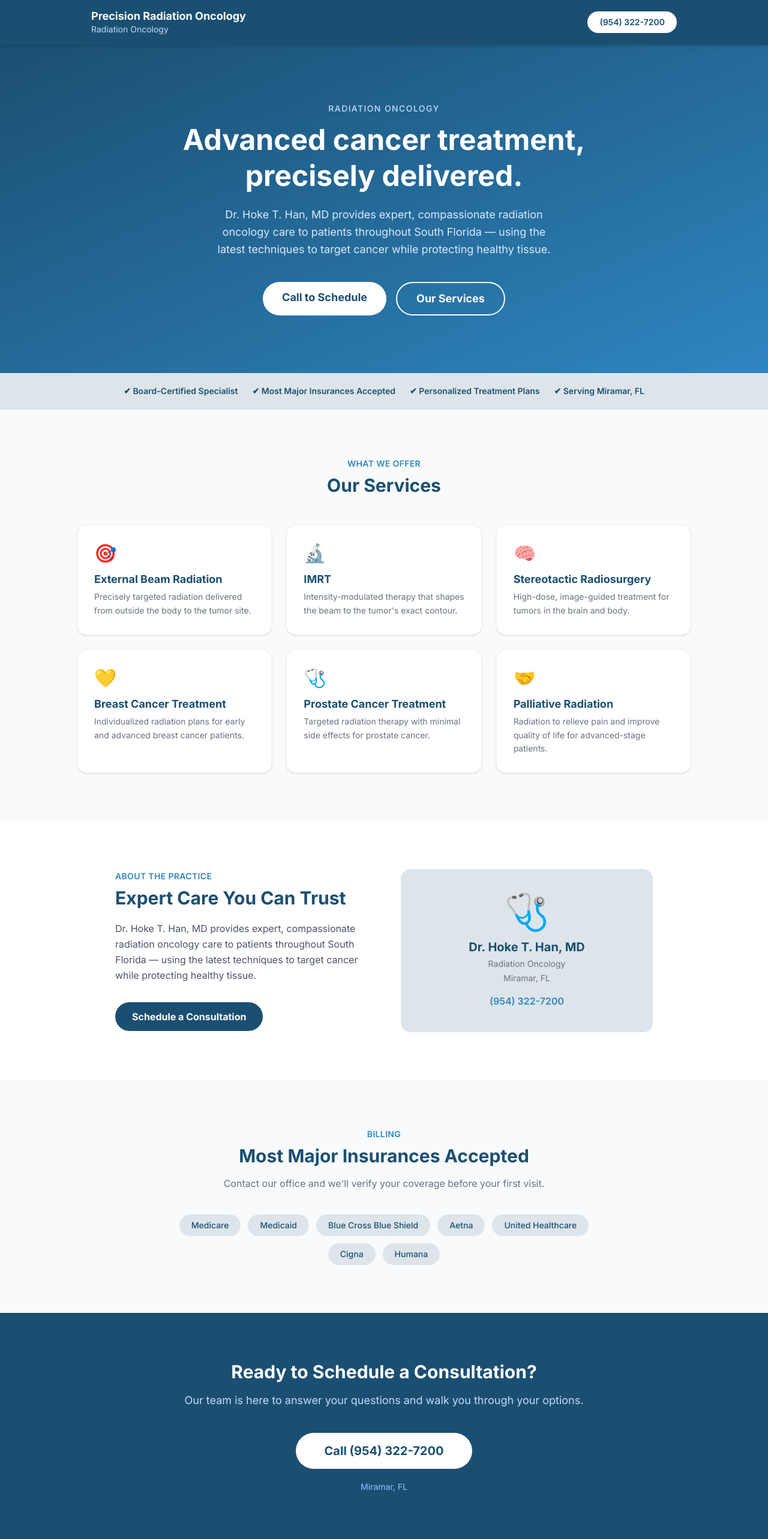
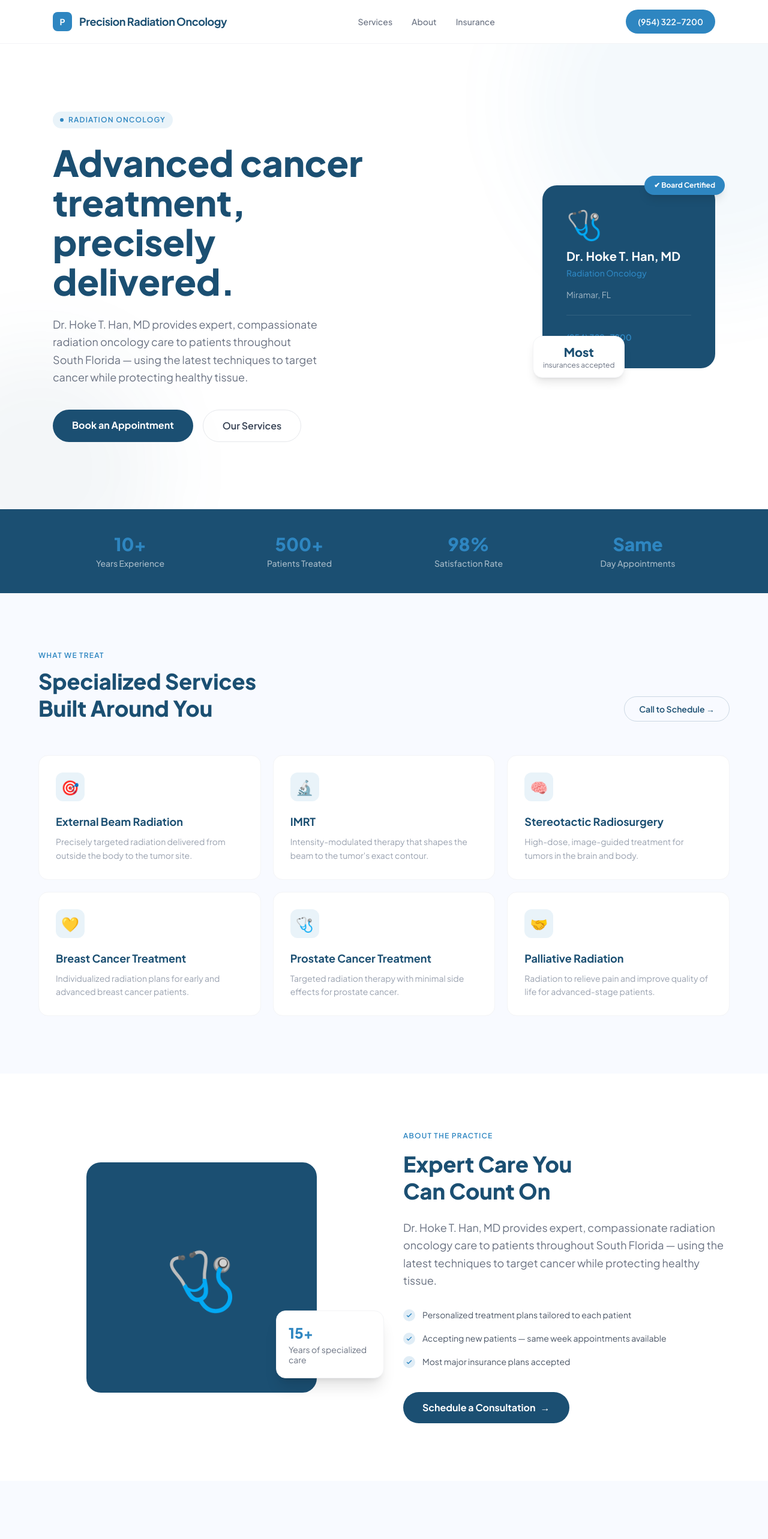
Before and after one commit to rafael-leal-mccormack/dr-hoke-t-han-md-demo, a Next.js app: page / in a window 1280 px wide. Shown: the top 2566 px of the page at 60% size. Built offline with nearby package versions, Linux system fonts and the light colour scheme.

Commit message:
Add demo site

```diff
--- a/app/globals.css
+++ b/app/globals.css
@@ -1,11 +1,21 @@
 @import "tailwindcss";
 
 @theme inline {
-  --color-brand:      var(--biz-brand,      #1a5276);
-  --color-brand-dark: var(--biz-brand-dark, #154360);
-  --color-brand-pale: var(--biz-brand-pale, #d6eaf8);
-  --color-accent:     var(--biz-accent,     #2980b9);
-  --font-sans: "Inter", ui-sans-serif, system-ui, sans-serif;
+  --color-brand:      var(--biz-brand,      #0a1628);
+  --color-brand-mid:  var(--biz-brand-mid,  #112240);
+  --color-accent:     var(--biz-accent,     #06b6d4);
+  --color-accent-dark:var(--biz-accent-dark,#0891b2);
+  --color-surface:    #f8faff;
+  --font-sans:  "Plus Jakarta Sans", ui-sans-serif, system-ui, sans-serif;
 }
 
 html { scroll-behavior: smooth; }
+
+@keyframes fade-up {
+  from { opacity: 0; transform: translateY(24px); }
+  to   { opacity: 1; transform: translateY(0); }
+}
+.animate-fade-up { animation: fade-up 0.6s ease forwards; }
+.delay-100 { animation-delay: 0.1s; }
+.delay-200 { animation-delay: 0.2s; }
+.delay-300 { animation-delay: 0.3s; }
--- a/app/layout.jsx
+++ b/app/layout.jsx
@@ -1,8 +1,8 @@
 import "./globals.css";
-import { Inter } from "next/font/google";
+import { Plus_Jakarta_Sans } from "next/font/google";
 import { business } from "@/data/business";
 
-const inter = Inter({ subsets: ["latin"] });
+const jakarta = Plus_Jakarta_Sans({ subsets: ["latin"], weight: ["400","500","600","700","800"] });
 
 export const metadata = {
   title: `${business.name} | ${business.specialty ?? "Medical Practice"} — ${business.city}`,
@@ -10,16 +10,14 @@ export const metadata = {
 };
 
 function brandVars(b) {
-  const p = b.primaryColor ?? "#1a5276";
-  const a = b.accentColor  ?? "#2980b9";
-  return `
-    :root {
-      --biz-brand:      ${p};
-      --biz-brand-dark: color-mix(in srgb, ${p} 80%, black);
-      --biz-brand-pale: color-mix(in srgb, ${p} 15%, white);
-      --biz-accent:     ${a};
-    }
-  `;
+  const p = b.primaryColor ?? "#0a1628";
+  const a = b.accentColor  ?? "#06b6d4";
+  return `:root {
+    --biz-brand:       ${p};
+    --biz-brand-mid:   color-mix(in srgb, ${p} 75%, white);
+    --biz-accent:      ${a};
+    --biz-accent-dark: color-mix(in srgb, ${a} 80%, black);
+  }`;
 }
 
 export default function RootLayout({ children }) {
@@ -28,7 +26,7 @@ export default function RootLayout({ children }) {
       <head>
         <style dangerouslySetInnerHTML={{ __html: brandVars(business) }} />
       </head>
-      <body className={`${inter.className} antialiased`}>{children}</body>
+      <body className={`${jakarta.className} antialiased bg-white text-gray-900`}>{children}</body>
     </html>
   );
 }
--- a/components/About.jsx
+++ b/components/About.jsx
@@ -2,32 +2,52 @@ import { business } from "@/data/business";
 
 export default function About() {
   return (
-    <section className="py-20 px-6">
-      <div className="max-w-4xl mx-auto grid md:grid-cols-2 gap-14 items-center">
+    <section id="about" className="py-24 px-6 bg-white">
+      <div className="max-w-6xl mx-auto grid md:grid-cols-2 gap-16 items-center">
+
+        {/* Left — visual */}
+        <div className="relative">
+          <div className="bg-brand rounded-3xl aspect-square max-w-sm mx-auto flex items-center justify-center">
+            <span className="text-8xl">🩺</span>
+          </div>
+          {/* Experience badge */}
+          <div className="absolute bottom-6 right-0 md:-right-8 bg-white rounded-2xl shadow-xl border border-gray-100 p-5 max-w-[180px]">
+            <p className="text-accent font-extrabold text-2xl">15+</p>
+            <p className="text-gray-500 text-sm leading-tight mt-1">Years of specialized care</p>
+          </div>
+        </div>
+
+        {/* Right — copy */}
         <div>
-          <p className="text-accent font-semibold uppercase tracking-wide text-sm mb-2">About the Practice</p>
-          <h2 className="text-3xl font-bold text-brand mb-5">Expert Care You Can Trust</h2>
-          <p className="text-gray-600 leading-relaxed">{business.description}</p>
-          {business.phone && (
-            <a
-              href={`tel:${business.phone.replace(/\D/g, "")}`}
-              className="inline-block mt-8 bg-brand text-white font-bold px-7 py-3 rounded-full hover:bg-brand-dark transition"
-            >
-              Schedule a Consultation
-            </a>
-          )}
-        </div>
-        <div className="bg-brand-pale rounded-2xl p-10 text-center">
-          <div className="text-6xl mb-4">🩺</div>
-          {business.doctorName && (
-            <h3 className="text-xl font-bold text-brand mb-1">{business.doctorName}</h3>
-          )}
-          {business.specialty && (
-            <p className="text-gray-500 text-sm mb-1">{business.specialty}</p>
-          )}
-          <p className="text-gray-500 text-sm mb-4">{business.city}</p>
-          <a href={`tel:${business.phone.replace(/\D/g, "")}`} className="text-accent font-semibold hover:underline">
-            {business.phone}
+          <p className="text-accent font-semibold uppercase tracking-widest text-xs mb-4">About the Practice</p>
+          <h2 className="text-3xl md:text-4xl font-extrabold text-brand leading-tight mb-6">
+            Expert Care You<br />Can Count On
+          </h2>
+          <p className="text-gray-500 leading-relaxed mb-8 text-lg">{business.description}</p>
+
+          <div className="space-y-4 mb-10">
+            {[
+              "Personalized treatment plans tailored to each patient",
+              "Accepting new patients — same week appointments available",
+              "Most major insurance plans accepted",
+            ].map((item) => (
+              <div key={item} className="flex items-start gap-3">
+                <div className="w-5 h-5 rounded-full bg-accent/15 flex items-center justify-center shrink-0 mt-0.5">
+                  <svg className="w-3 h-3 text-accent" fill="none" viewBox="0 0 24 24" stroke="currentColor" strokeWidth={3}>
+                    <path strokeLinecap="round" strokeLinejoin="round" d="M5 13l4 4L19 7" />
+                  </svg>
+                </div>
+                <p className="text-gray-600 text-sm leading-relaxed">{item}</p>
+              </div>
+            ))}
+          </div>
+
+          <a
+            href={`tel:${business.phone.replace(/\D/g, "")}`}
+            className="inline-flex items-center gap-2 bg-brand hover:bg-brand-mid text-white font-bold px-8 py-3.5 rounded-full transition"
+          >
+            Schedule a Consultation
+            <span>→</span>
           </a>
         </div>
       </div>
--- a/components/Cta.jsx
+++ b/components/Cta.jsx
@@ -2,19 +2,30 @@ import { business } from "@/data/business";
 
 export default function Cta() {
   return (
-    <section className="bg-brand text-white py-20 px-6">
-      <div className="max-w-2xl mx-auto text-center">
-        <h2 className="text-3xl font-bold mb-4">Ready to Schedule a Consultation?</h2>
-        <p className="text-blue-200 mb-10 text-lg">
-          Our team is here to answer your questions and walk you through your options.
+    <section className="py-24 px-6 bg-brand">
+      <div className="max-w-3xl mx-auto text-center">
+        <p className="text-accent font-semibold uppercase tracking-widest text-xs mb-4">Get Started Today</p>
+        <h2 className="text-3xl md:text-5xl font-extrabold text-white leading-tight mb-6">
+          Ready to Take the<br />Next Step?
+        </h2>
+        <p className="text-white/50 text-lg mb-12 max-w-xl mx-auto">
+          Our team is here to answer your questions and guide you through every step of your care.
         </p>
-        <a
-          href={`tel:${business.phone.replace(/\D/g, "")}`}
-          className="bg-white text-brand font-bold text-xl px-12 py-4 rounded-full hover:bg-blue-50 transition inline-block"
-        >
-          Call {business.phone}
-        </a>
-        <p className="text-blue-300 text-sm mt-5">{business.city}</p>
+        <div className="flex flex-col sm:flex-row gap-4 justify-center">
+          <a
+            href={`tel:${business.phone.replace(/\D/g, "")}`}
+            className="bg-accent hover:bg-accent-dark text-white font-bold text-lg px-10 py-4 rounded-full transition"
+          >
+            Call {business.phone}
+          </a>
+          <a
+            href="#services"
+            className="border border-white/20 hover:border-white/40 text-white font-semibold text-lg px-10 py-4 rounded-full transition"
+          >
+            View Services
+          </a>
+        </div>
+        <p className="text-white/30 text-sm mt-8">{business.city} · New patients welcome</p>
       </div>
     </section>
   );
--- a/components/Hero.jsx
+++ b/components/Hero.jsx
@@ -2,34 +2,77 @@ import { business } from "@/data/business";
 
 export default function Hero() {
   return (
-    <section className="bg-gradient-to-br from-brand to-accent text-white py-24 px-6">
-      <div className="max-w-3xl mx-auto text-center">
+    <section className="relative bg-white overflow-hidden">
+      {/* Background accent blobs */}
+      <div className="absolute top-0 right-0 w-[600px] h-[600px] bg-accent/5 rounded-full -translate-y-1/3 translate-x-1/3 blur-3xl pointer-events-none" />
+      <div className="absolute bottom-0 left-0 w-[400px] h-[400px] bg-brand/5 rounded-full translate-y-1/3 -translate-x-1/3 blur-3xl pointer-events-none" />
+
+      <div className="max-w-6xl mx-auto px-6 py-20 md:py-28 grid md:grid-cols-2 gap-12 items-center relative">
+
+        {/* Left — copy */}
+        <div className="animate-fade-up">
           {business.specialty && (
-          <p className="uppercase tracking-widest text-blue-200 text-sm font-medium mb-3">
+            <span className="inline-flex items-center gap-2 bg-accent/10 text-accent text-xs font-semibold px-3 py-1.5 rounded-full mb-6 uppercase tracking-widest">
+              <span className="w-1.5 h-1.5 bg-accent rounded-full" />
               {business.specialty}
-          </p>
+            </span>
           )}
-        <h1 className="text-4xl md:text-5xl font-bold leading-tight mb-5">
+          <h1 className="text-4xl md:text-5xl lg:text-6xl font-extrabold text-brand leading-[1.1] mb-6">
             {business.tagline}
           </h1>
-        <p className="text-blue-100 text-lg mb-10 max-w-xl mx-auto leading-relaxed">
+          <p className="text-gray-500 text-lg leading-relaxed mb-10 max-w-md">
             {business.description}
           </p>
-        <div className="flex flex-col sm:flex-row gap-4 justify-center">
+          <div className="flex flex-wrap gap-4">
             <a
               href={`tel:${business.phone.replace(/\D/g, "")}`}
-            className="bg-white text-brand font-bold px-8 py-3 rounded-full text-lg hover:bg-blue-50 transition"
+              className="bg-brand hover:bg-brand-mid text-white font-bold px-8 py-3.5 rounded-full transition text-base"
             >
-            Call to Schedule
+              Book an Appointment
             </a>
             <a
               href="#services"
-            className="border-2 border-white text-white font-bold px-8 py-3 rounded-full text-lg hover:bg-white/10 transition"
+              className="border border-gray-200 hover:border-gray-300 text-gray-700 font-semibold px-8 py-3.5 rounded-full transition text-base"
             >
               Our Services
             </a>
           </div>
         </div>
+
+        {/* Right — stat card */}
+        <div className="animate-fade-up delay-200 flex justify-center md:justify-end">
+          <div className="relative">
+            {/* Main card */}
+            <div className="bg-brand rounded-3xl p-10 text-white w-72">
+              <div className="text-5xl mb-4">🩺</div>
+              {business.doctorName && (
+                <p className="font-bold text-xl mb-1">{business.doctorName}</p>
+              )}
+              {business.specialty && (
+                <p className="text-accent text-sm font-medium mb-4">{business.specialty}</p>
+              )}
+              <p className="text-white/60 text-sm">{business.city}</p>
+              <div className="mt-6 pt-6 border-t border-white/10">
+                <a
+                  href={`tel:${business.phone.replace(/\D/g, "")}`}
+                  className="text-accent font-semibold text-sm hover:underline"
+                >
+                  {business.phone}
+                </a>
+              </div>
+            </div>
+
+            {/* Floating badge */}
+            <div className="absolute -top-4 -right-4 bg-accent text-white text-xs font-bold px-4 py-2 rounded-full shadow-lg">
+              ✔ Board Certified
+            </div>
+            <div className="absolute -bottom-4 -left-4 bg-white border border-gray-100 shadow-lg rounded-2xl px-4 py-3 text-center">
+              <p className="text-brand font-extrabold text-xl">Most</p>
+              <p className="text-gray-500 text-xs">insurances accepted</p>
+            </div>
+          </div>
+        </div>
+      </div>
     </section>
   );
 }
--- a/components/Insurances.jsx
+++ b/components/Insurances.jsx
@@ -4,20 +4,33 @@ export default function Insurances() {
   if (!business.insurances?.length) return null;
 
   return (
-    <section className="py-20 px-6 bg-gray-50">
-      <div className="max-w-3xl mx-auto text-center">
-        <p className="text-accent font-semibold uppercase tracking-wide text-sm mb-2">Billing</p>
-        <h2 className="text-3xl font-bold text-brand mb-4">Most Major Insurances Accepted</h2>
-        <p className="text-gray-500 mb-10">
-          Contact our office and we'll verify your coverage before your first visit.
-        </p>
+    <section id="insurances" className="py-24 px-6 bg-surface">
+      <div className="max-w-6xl mx-auto">
+        <div className="text-center mb-12">
+          <p className="text-accent font-semibold uppercase tracking-widest text-xs mb-3">No Surprises</p>
+          <h2 className="text-3xl md:text-4xl font-extrabold text-brand mb-4">Most Major Insurance Accepted</h2>
+          <p className="text-gray-400 max-w-md mx-auto text-sm">
+            Call our office and we'll verify your coverage before your first visit — no hidden costs.
+          </p>
+        </div>
+
         <div className="flex flex-wrap justify-center gap-3">
           {business.insurances.map((ins) => (
-            <span key={ins} className="bg-brand-pale text-brand text-sm font-medium px-5 py-2 rounded-full">
+            <span
+              key={ins}
+              className="bg-white border border-gray-200 text-brand text-sm font-semibold px-6 py-3 rounded-full shadow-sm hover:border-accent/40 hover:shadow-md transition"
+            >
               {ins}
             </span>
           ))}
         </div>
+
+        <p className="text-center text-gray-400 text-sm mt-8">
+          Don't see your insurance?{" "}
+          <a href={`tel:${business.phone.replace(/\D/g, "")}`} className="text-accent font-semibold hover:underline">
+            Call us — we likely accept it.
+          </a>
+        </p>
       </div>
     </section>
   );
--- a/components/Nav.jsx
+++ b/components/Nav.jsx
@@ -2,17 +2,24 @@ import { business } from "@/data/business";
 
 export default function Nav() {
   return (
-    <header className="bg-brand sticky top-0 z-50 shadow-md">
-      <div className="max-w-5xl mx-auto flex items-center justify-between px-6 py-4">
-        <div>
-          <p className="text-white font-bold text-lg leading-tight">{business.name}</p>
-          {business.specialty && (
-            <p className="text-blue-200 text-sm">{business.specialty}</p>
-          )}
+    <header className="bg-white/90 backdrop-blur-md sticky top-0 z-50 border-b border-gray-100">
+      <div className="max-w-6xl mx-auto flex items-center justify-between px-6 py-4">
+        <div className="flex items-center gap-3">
+          <div className="w-8 h-8 rounded-lg bg-accent flex items-center justify-center text-white text-sm font-bold">
+            {business.name.charAt(0)}
+          </div>
+          <span className="font-bold text-brand text-lg tracking-tight">{business.name}</span>
         </div>
+
+        <nav className="hidden md:flex items-center gap-8 text-sm font-medium text-gray-500">
+          <a href="#services" className="hover:text-brand transition">Services</a>
+          <a href="#about" className="hover:text-brand transition">About</a>
+          <a href="#insurances" className="hover:text-brand transition">Insurance</a>
+        </nav>
+
         <a
           href={`tel:${business.phone.replace(/\D/g, "")}`}
-          className="bg-white text-brand font-semibold text-sm px-5 py-2 rounded-full hover:bg-blue-50 transition"
+          className="bg-accent hover:bg-accent-dark text-white font-semibold text-sm px-5 py-2.5 rounded-full transition"
         >
           {business.phone}
         </a>
--- a/components/Services.jsx
+++ b/components/Services.jsx
@@ -2,21 +2,35 @@ import { business } from "@/data/business";
 
 export default function Services() {
   return (
-    <section id="services" className="py-20 px-6 bg-gray-50">
-      <div className="max-w-5xl mx-auto">
-        <div className="text-center mb-12">
-          <p className="text-accent font-semibold uppercase tracking-wide text-sm mb-2">What We Offer</p>
-          <h2 className="text-3xl font-bold text-brand">Our Services</h2>
+    <section id="services" className="py-24 px-6 bg-surface">
+      <div className="max-w-6xl mx-auto">
+
+        <div className="flex flex-col md:flex-row md:items-end justify-between mb-14 gap-4">
+          <div>
+            <p className="text-accent font-semibold uppercase tracking-widest text-xs mb-3">What We Treat</p>
+            <h2 className="text-3xl md:text-4xl font-extrabold text-brand leading-tight">
+              Specialized Services<br className="hidden md:block" /> Built Around You
+            </h2>
+          </div>
+          <a
+            href={`tel:${business.phone.replace(/\D/g, "")}`}
+            className="shrink-0 border border-brand/20 text-brand font-semibold text-sm px-6 py-2.5 rounded-full hover:bg-brand hover:text-white transition"
+          >
+            Call to Schedule →
+          </a>
         </div>
-        <div className="grid sm:grid-cols-2 md:grid-cols-3 gap-6">
-          {business.services.map((svc) => (
+
+        <div className="grid sm:grid-cols-2 lg:grid-cols-3 gap-5">
+          {business.services.map((svc, i) => (
             <div
               key={svc.name}
-              className="bg-white rounded-2xl p-7 shadow-sm border border-gray-100 hover:shadow-md transition"
+              className="group bg-white rounded-2xl p-7 border border-gray-100 hover:border-accent/30 hover:shadow-lg hover:-translate-y-1 transition-all duration-300"
             >
-              <div className="text-3xl mb-3">{svc.icon}</div>
-              <h3 className="font-bold text-brand text-lg mb-1">{svc.name}</h3>
-              <p className="text-gray-500 text-sm leading-relaxed">{svc.description}</p>
+              <div className="w-12 h-12 bg-accent/10 rounded-xl flex items-center justify-center text-2xl mb-5 group-hover:bg-accent/20 transition">
+                {svc.icon}
+              </div>
+              <h3 className="font-bold text-brand text-lg mb-2">{svc.name}</h3>
+              <p className="text-gray-400 text-sm leading-relaxed">{svc.description}</p>
             </div>
           ))}
         </div>
--- a/components/TrustBar.jsx
+++ b/components/TrustBar.jsx
@@ -1,18 +1,19 @@
-import { business } from "@/data/business";
+const stats = [
+  { value: "10+",  label: "Years Experience" },
+  { value: "500+", label: "Patients Treated" },
+  { value: "98%",  label: "Satisfaction Rate" },
+  { value: "Same", label: "Day Appointments" },
+];
 
 export default function TrustBar() {
-  const items = [
-    "✔ Board-Certified Specialist",
-    "✔ Most Major Insurances Accepted",
-    "✔ Personalized Treatment Plans",
-    `✔ Serving ${business.city}`,
-  ];
-
   return (
-    <section className="bg-brand-pale border-b border-blue-100 py-5 px-6">
-      <div className="max-w-4xl mx-auto flex flex-wrap justify-center gap-6 text-brand text-sm font-semibold">
-        {items.map((item) => (
-          <span key={item}>{item}</span>
+    <section className="bg-brand">
+      <div className="max-w-6xl mx-auto px-6 py-10 grid grid-cols-2 md:grid-cols-4 gap-6 text-center">
+        {stats.map((s) => (
+          <div key={s.label}>
+            <p className="text-accent text-3xl font-extrabold mb-1">{s.value}</p>
+            <p className="text-white/60 text-sm font-medium">{s.label}</p>
+          </div>
         ))}
       </div>
     </section>
```
Also changed, not shown: components/Footer.jsx (+13 -6 lines). Lines whose indentation alone changed are shown as unchanged.
